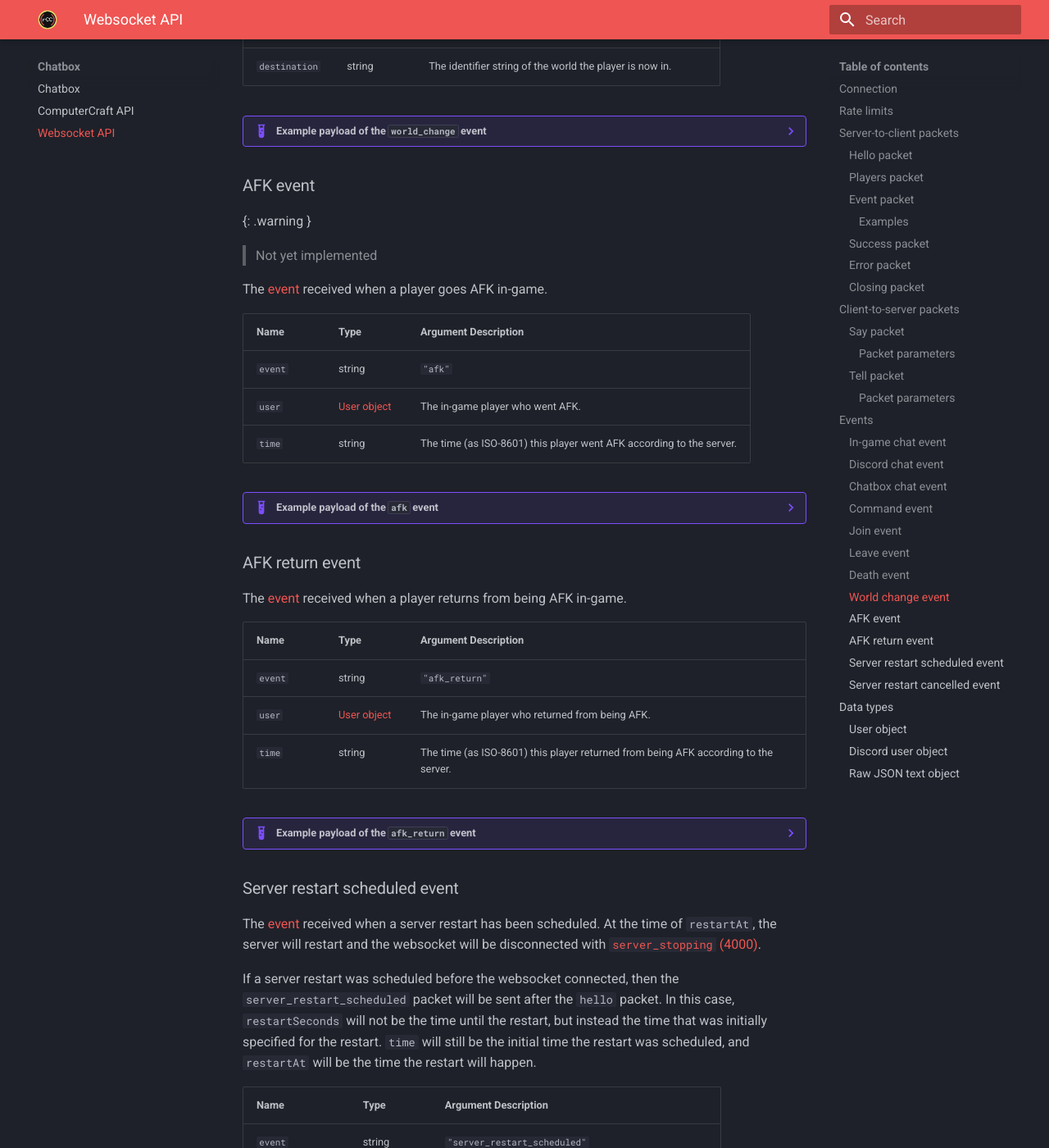
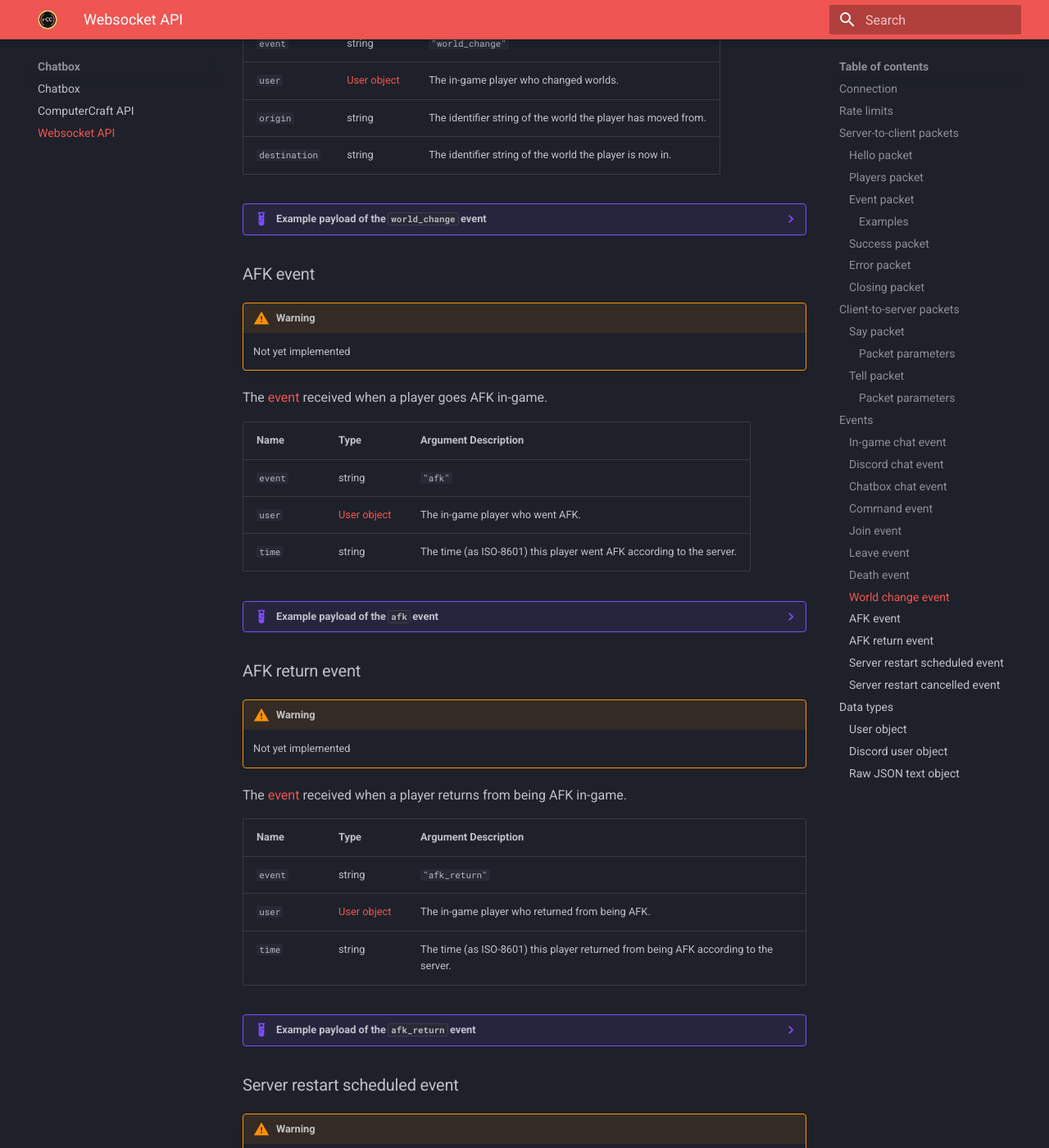
Before and after one commit to ReconnectedCC/docs, an MkDocs documentation site: the page built from docs/chatbox/websocket.md, in a window 1280 px wide and 1400 px high, scrolled down 11659 px. Shown: the whole window at 82% size. Built offline with MkDocs 1.6.1 and Material for MkDocs 9.7.7, drawn with Linux system fonts in a browser that asks for light colours; some of the changed text lies outside the part shown.

Commit message:
Fix warnings

````diff
--- a/docs/chatbox/websocket.md
+++ b/docs/chatbox/websocket.md
@@ -440,6 +440,9 @@ The [event](#event-packet) received when a player posts a message in [Discord](h
 
 ### Chatbox chat event
 
+!!! warning
+    Not yet implemented
+
 The [event](#event-packet) received when another chatbox sends a message.
 
 | Name           | Type                               | Argument Description                                                     |
@@ -668,8 +671,8 @@ The [event](#event-packet) received when a player changes worlds.
 
 ### AFK event
 
-{: .warning }
-> Not yet implemented
+!!! warning
+    Not yet implemented
 
 The [event](#event-packet) received when a player goes AFK in-game.
 
@@ -701,6 +704,9 @@ The [event](#event-packet) received when a player goes AFK in-game.
     ```
 
 ### AFK return event
+
+!!! warning
+    Not yet implemented
 
 The [event](#event-packet) received when a player returns from being AFK in-game.
 
@@ -739,6 +745,9 @@ The [event](#event-packet) received when a player returns from being AFK in-game
 
 ### Server restart scheduled event
 
+!!! warning
+    Not yet implemented
+
 The [event](#event-packet) received when a server restart has been scheduled. At the time of `restartAt`, the server
 will restart and the websocket will be disconnected with [`server_stopping` (4000)](#closing-packet).
 
@@ -771,6 +780,9 @@ and `restartAt` will be the time the restart will happen.
     ```
 
 ### Server restart cancelled event
+
+!!! warning
+    Not yet implemented
 
 The [event](#event-packet) received when a previously scheduled server restart has now been cancelled.
 
````
